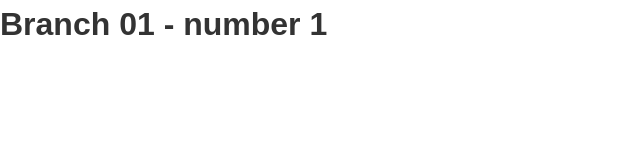
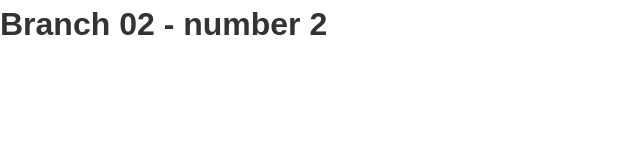
Before and after one commit to bpoc-russeljeff/test01, a plain HTML site: page index.html in a window 1280 px wide. Shown: the full height of the page, 0-640 px from the left. Drawn offline with nearby package versions, Linux system fonts and the light colour scheme.

Commit message:
create branch 02

```diff
--- a/index.html
+++ b/index.html
@@ -231,7 +231,7 @@
 </head>
 
 <body>
-    <h1>Branch 01 - number 1</h1>
+    <h1>Branch 02 - number 2</h1>
 
 	<!-- ローディングアニメ -->
 	<div class="loader-wrap">
```
